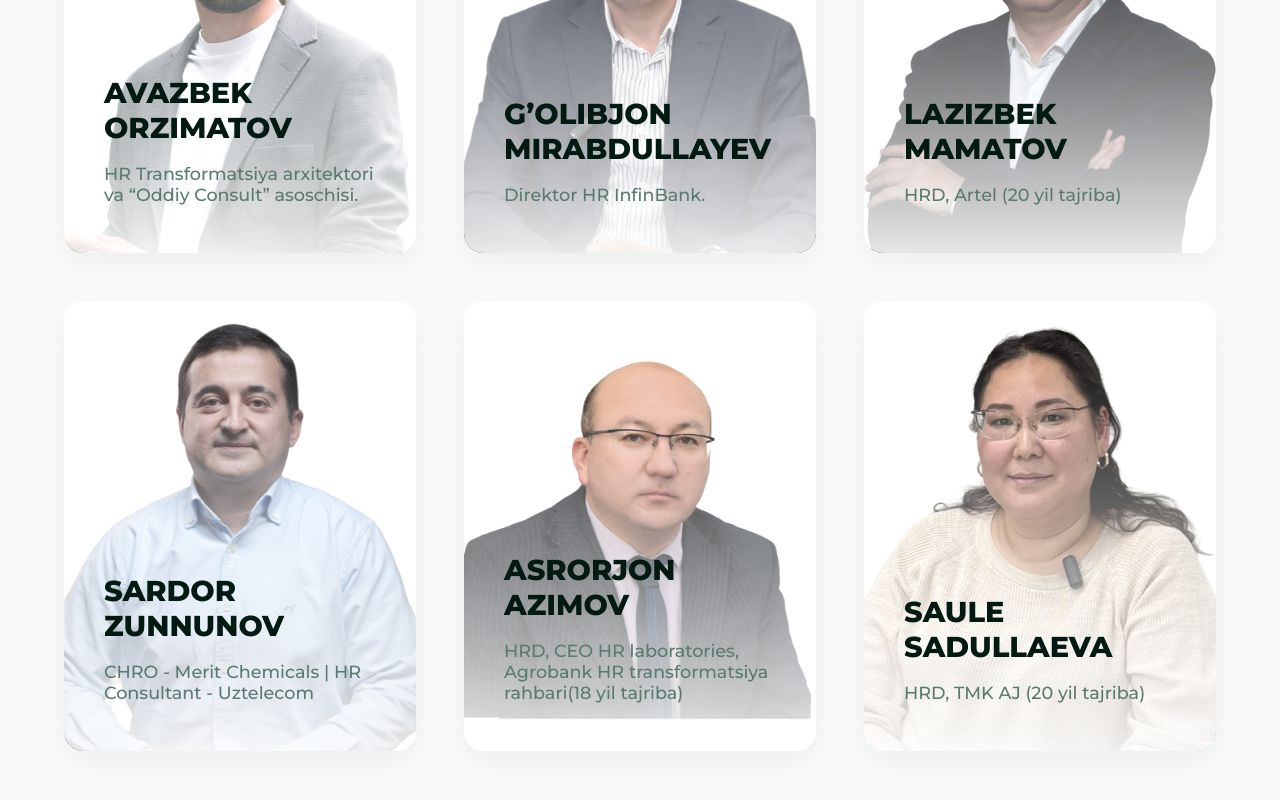
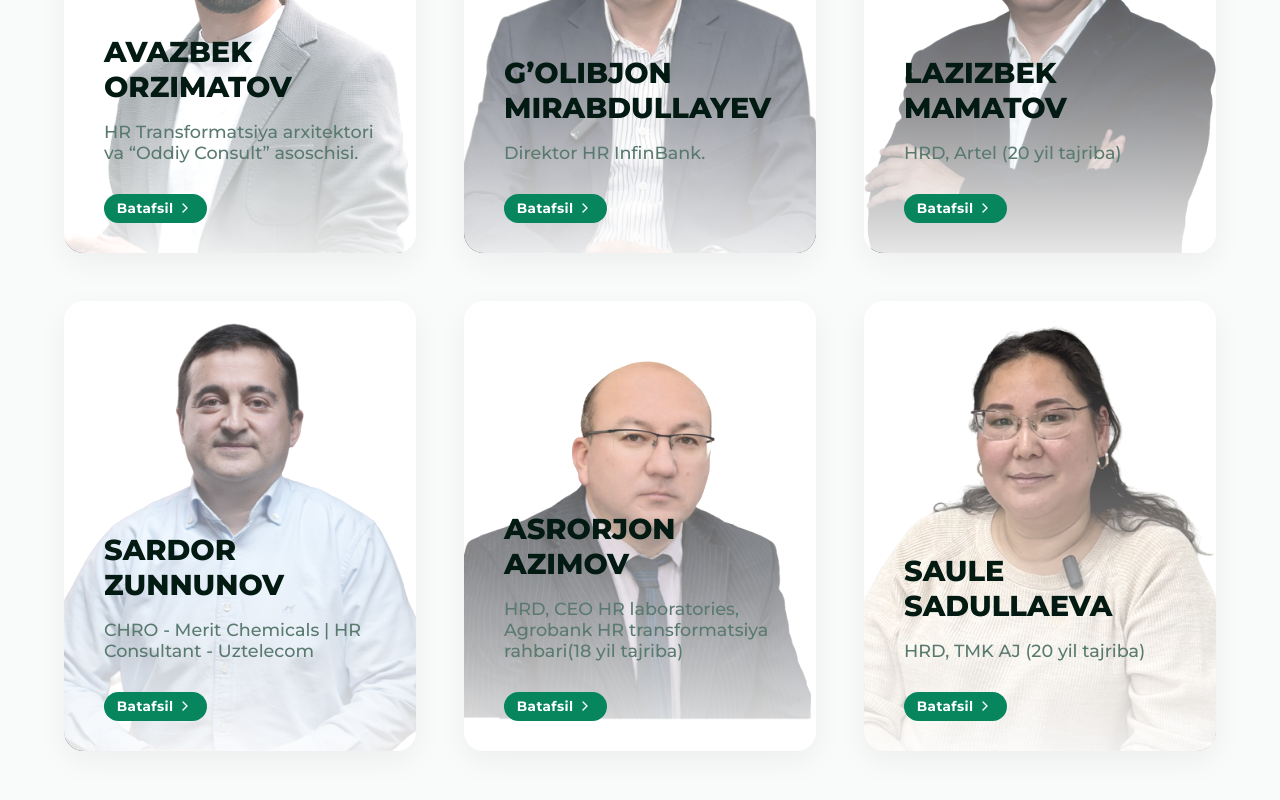
Before and after one commit to bnutfilloyev/hrla-website, a Next.js app: page / in a window 1280 px wide. Shown: the part 4067-4867 px from the top of the page. Built offline with nearby package versions, Linux system fonts and the light colour scheme.

Commit message:
ui: add clickable hint badge to speaker cards
Co-Authored-By: Claude Sonnet 4.6 <noreply@anthropic.com>

```diff
--- a/src/components/Speakers.jsx
+++ b/src/components/Speakers.jsx
@@ -1,7 +1,7 @@
 'use client';
 import { useState, useCallback, useEffect } from 'react';
 import { motion, AnimatePresence } from 'framer-motion';
-import { X, ExternalLink, Globe } from 'lucide-react';
+import { X, ExternalLink, ChevronRight } from 'lucide-react';
 import styles from './Speakers.module.css';
 
 const speakers = [
@@ -102,6 +102,9 @@ export default function Speakers() {
                   <div className={styles.info}>
                     <h3 className={styles.name}>{s.name}</h3>
                     <p className={styles.role}>{s.role}</p>
+                    <div className={styles.detailBadge}>
+                      Batafsil <ChevronRight size={16} className={styles.badgeArrow} />
+                    </div>
                   </div>
                 </div>
               </div>
--- a/src/components/Speakers.module.css
+++ b/src/components/Speakers.module.css
@@ -103,6 +103,34 @@
 
 .card:hover .role {
   color: var(--accent-color);
+}
+
+.detailBadge {
+  display: inline-flex;
+  align-items: center;
+  gap: 0.2rem;
+  margin-top: 0.8rem;
+  padding: 0.4rem 0.9rem 0.4rem 0.8rem;
+  background: var(--accent-color);
+  color: white;
+  font-size: 0.85rem;
+  font-weight: 700;
+  border-radius: 50px;
+  letter-spacing: 0.03em;
+  transition: gap 0.25s ease, padding 0.25s ease;
+}
+
+.badgeArrow {
+  transition: transform 0.25s ease;
+}
+
+.card:hover .detailBadge {
+  gap: 0.5rem;
+  padding-right: 1.1rem;
+}
+
+.card:hover .badgeArrow {
+  transform: translateX(3px);
 }
 
 @media (max-width: 768px) {
```
